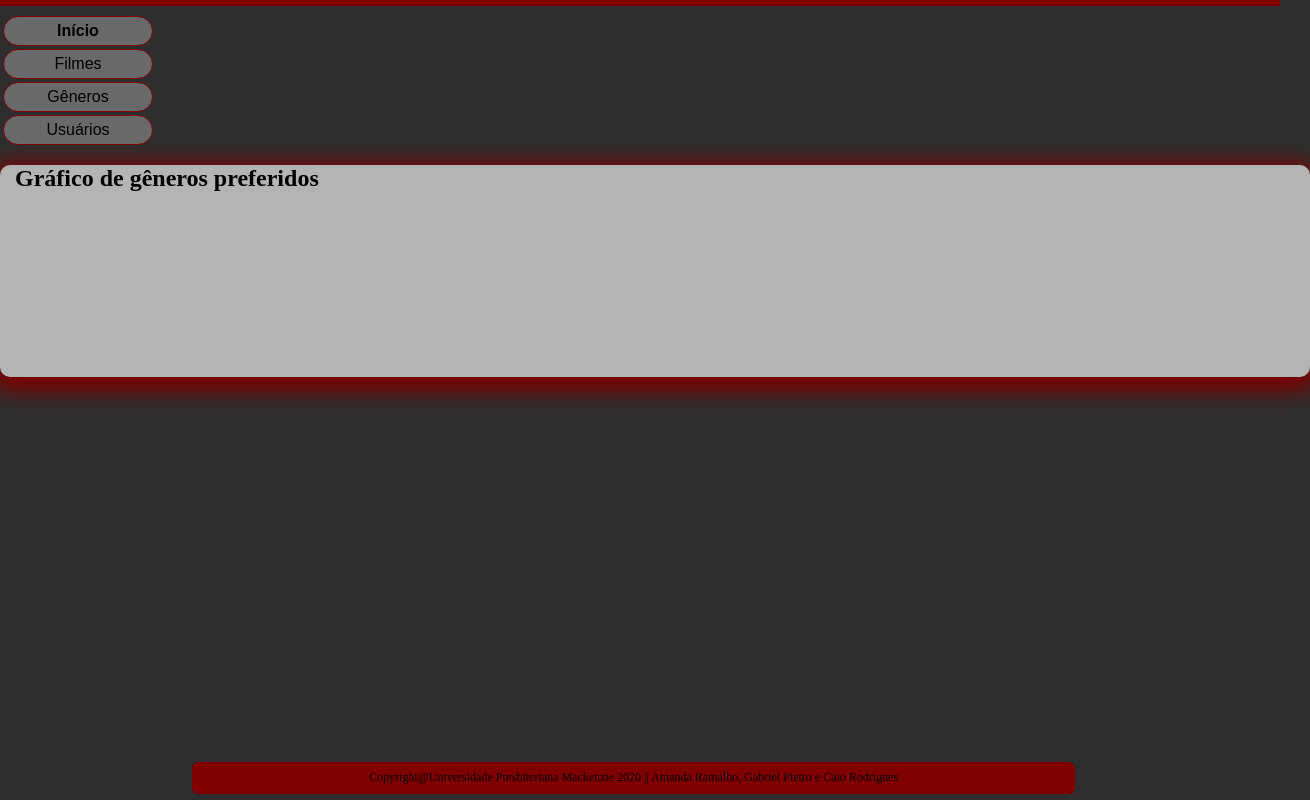
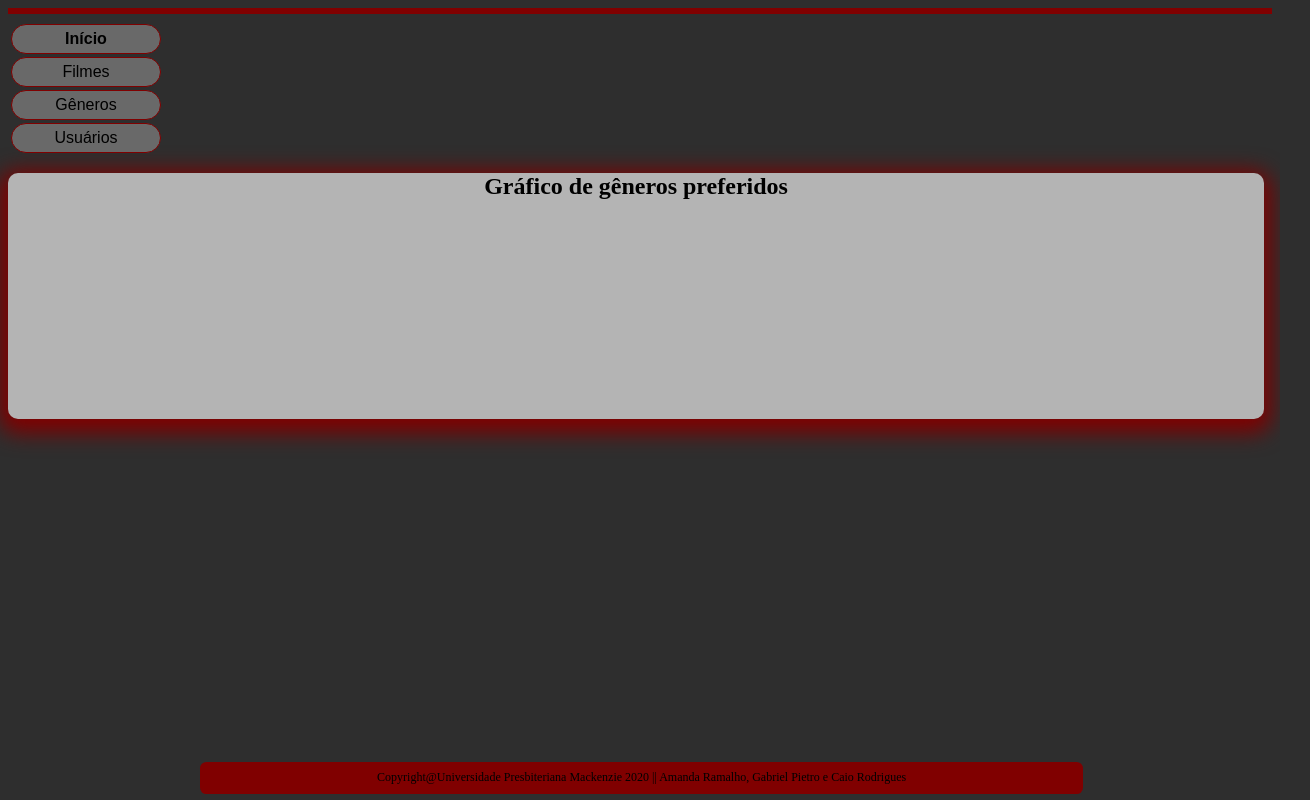
Before and after one commit to caiordjesus/projeto_n1_filmes, a website: page front-src/index.html in a window 1280 px wide. Shown: the whole page, 1310 px wide, since content can reach past the window. Drawn offline with nearby package versions, Linux system fonts and the light colour scheme; no server answers.

Commit message:
Atualizações

```diff
--- a/front-src/css/chart.css
+++ b/front-src/css/chart.css
@@ -1,12 +1,9 @@
 text {
     font-family: arial, sans-serif;
 }
-svg {
-    display: block;
-}
-html, body, #chart1, svg {
-    margin: 0px;
+#chart1, svg {
+    margin: 10px;
     padding: 0px;
     height: 100%;
-    width: 100%;
+    width: 85%;
 }
--- a/front-src/css/generos.css
+++ b/front-src/css/generos.css
@@ -18,6 +18,17 @@ body{
     padding-right: 15px;
     padding-left: 15px;
     width: 100%;
+}
+
+#page-index {
+    box-shadow: -1px 6px 21px 8px rgb(128,0,0);
+    background-color:rgb(180,180,180);
+    border-radius: 10px;
+    padding-bottom: 15px;
+    padding-right: 15px;
+    padding-left: 15px;
+    width: 93%;
+    text-align: center;
 }
 
 #header{
@@ -110,6 +121,11 @@ ul li a:hover {
         grid-template-columns: repeat(12,1fr);
         font-size: 10px;
     }
+
+    #page-index {
+        width: 95%;
+    }
+
     ul {
         margin: 3px;
         padding: 0;
@@ -141,6 +157,11 @@ ul li a:hover {
         grid-column: 2/3;
 
     }
+
+    #page-index {
+        width: 96%;
+    }
+
     ul {
         margin: 3px;
         padding: 0;
@@ -177,6 +198,10 @@ ul li a:hover {
         width: 150px;
     }
 
+    #page-index {
+        width: 97%;
+    }
+
     ul li {
         position: relative;
         margin-bottom: 3px;;
--- a/front-src/index.html
+++ b/front-src/index.html
@@ -25,7 +25,7 @@
                 <li><a href="usuarios.html">Usuários</a></li>
             </ul>
         </div>
-        <div id="page">
+        <div id="page-index">
             <h1 class="">Gráfico de gêneros preferidos</h1>
             <div id="chart1">
                 <svg></svg>
```
